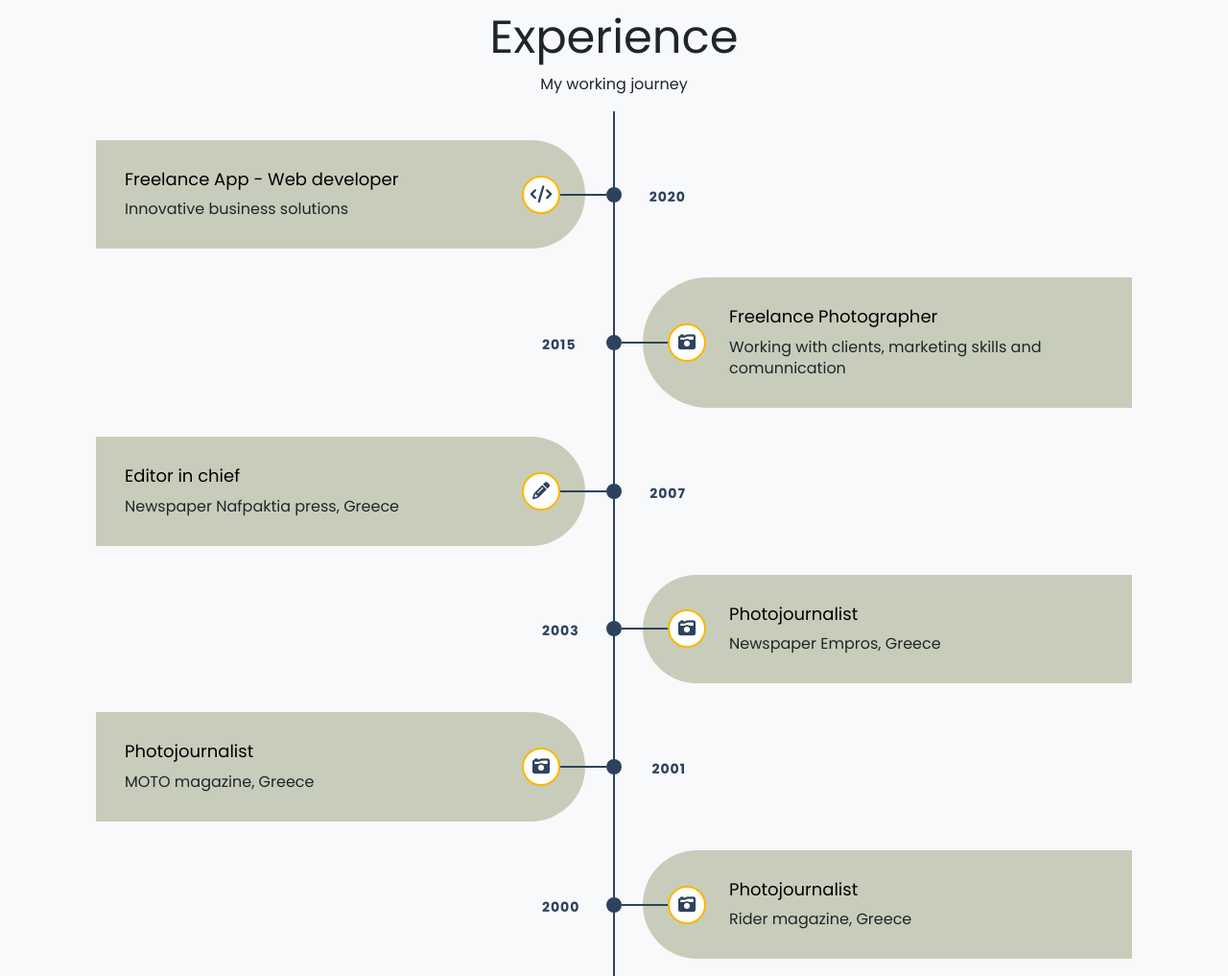
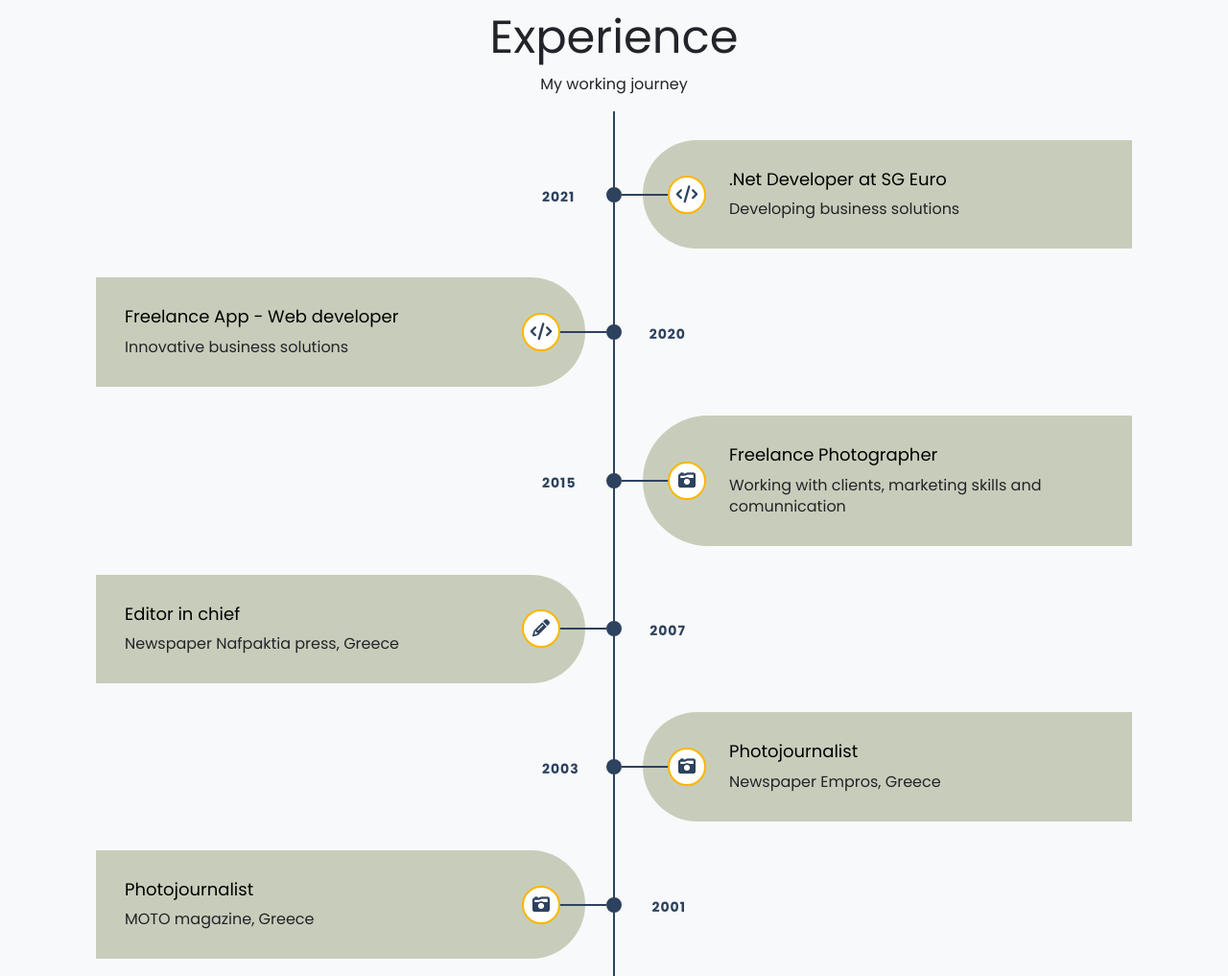
Before and after one commit to AndreasStavropoulos/volta76.github.io, a plain HTML site: page index.html in a window 1280 px wide. Shown: the part 2000-3017 px from the top of the page at 96% size. Drawn offline with nearby package versions, Linux system fonts and the light colour scheme; a web font is replaced by a local one.

Commit message:
Update expirience

```diff
--- a/index.html
+++ b/index.html
@@ -558,6 +558,14 @@
       </div>
       <div class="container-fluid">
         <div class="timeline1">
+          <div class="container1 right">
+            <div class="date">2021</div>
+            <i class="icon fa fa-code"></i>
+            <div class="content">
+              <h2>.Net Developer at SG Euro</h2>
+              <p>Developing business solutions</p>
+            </div>
+          </div>
           <div class="container1 left">
             <div class="date">2020</div>
             <i class="icon fa fa-code"></i>
```
